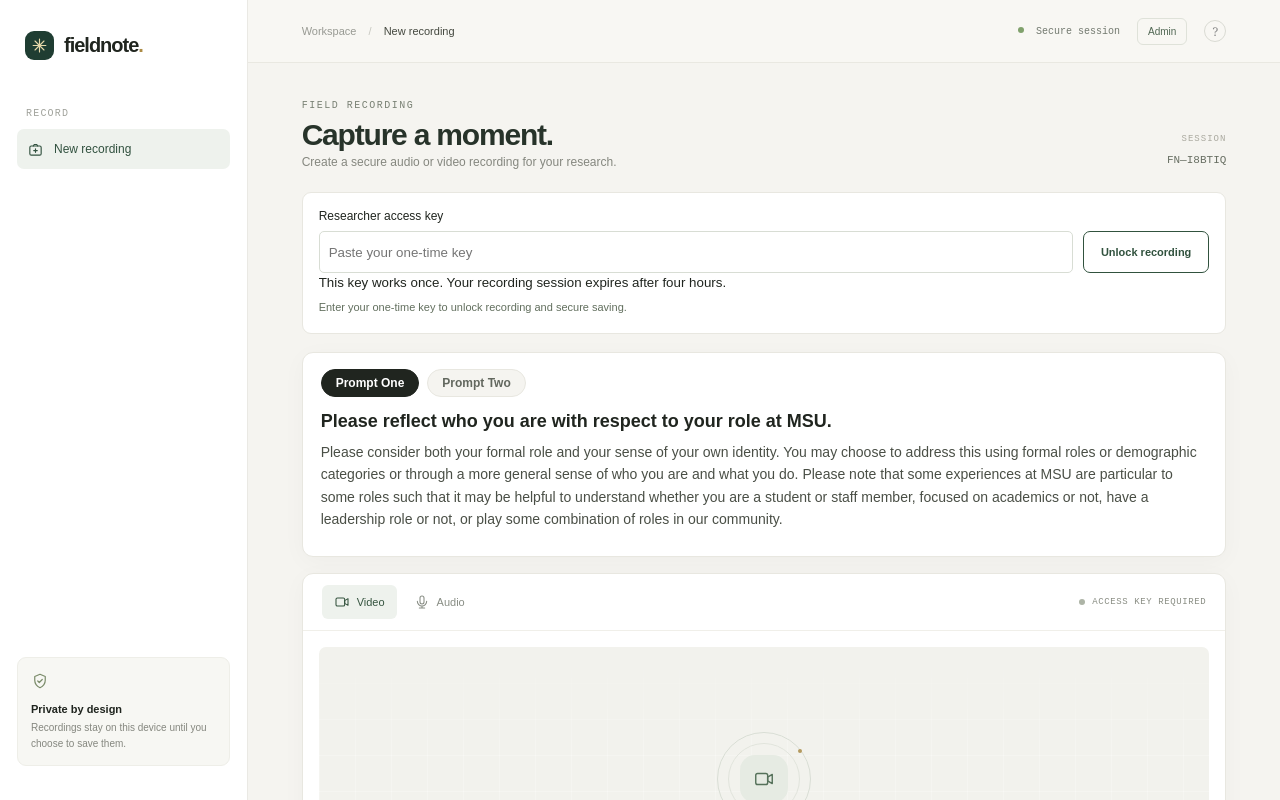
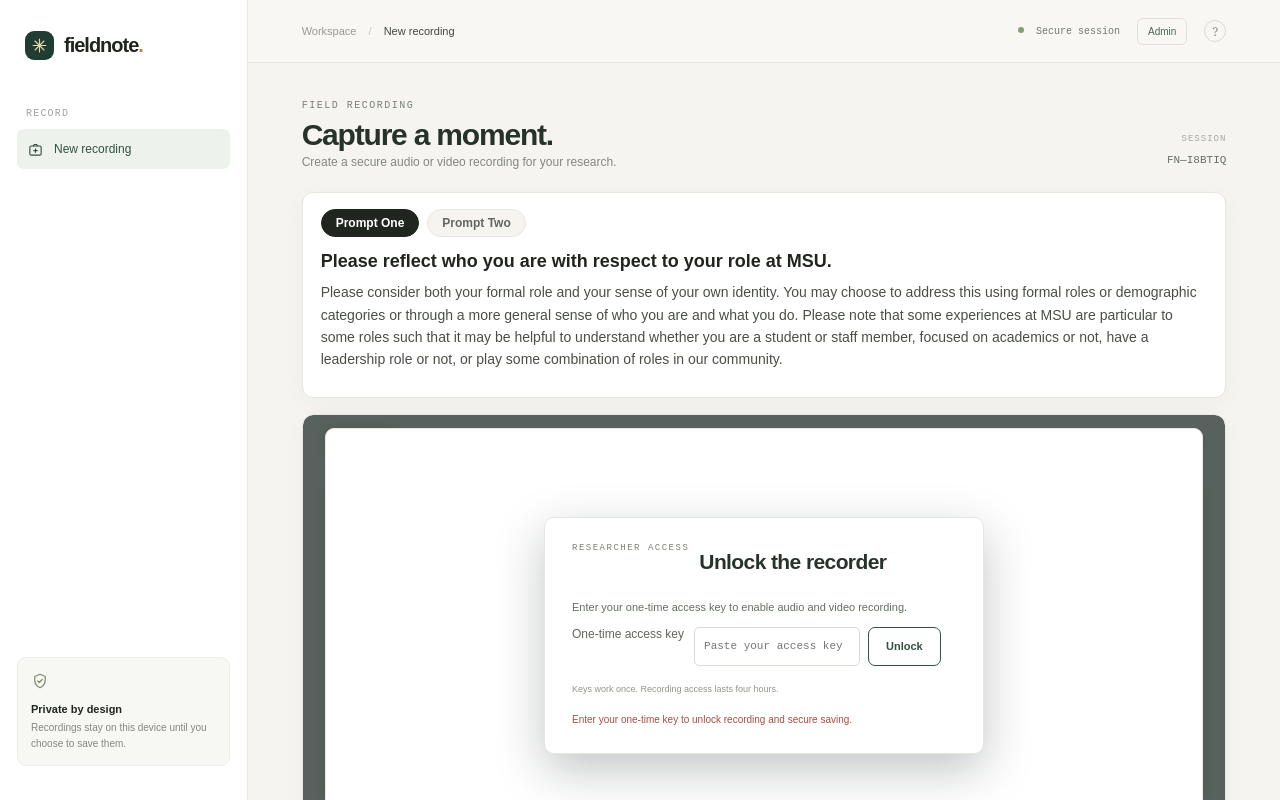
Before and after one commit to ManavSainani/web-dev-activity, a Next.js app: page / in a window 1280 px wide. Shown: the top 800 px of the page. Built offline with nearby package versions, Linux system fonts and the light colour scheme.

Commit message:
feat - connected to recordings database to save recordings

```diff
--- a/app/access-key.jsx
+++ b/app/access-key.jsx
@@ -40,11 +40,21 @@ export default function AccessKey() {
     } catch (error) { setMessage(error.message || 'Could not verify access. Please retry.'); }
     finally { setBusy(false); }
   }
-  if (active) return <p className="access-status" role="status">One-time key accepted. Recording is unlocked for this session.</p>;
-  return <form className="access-form" onSubmit={verify}>
-    <label htmlFor="accessKey">Researcher access key</label>
-    <div><input id="accessKey" type="password" autoComplete="off" inputMode="text" maxLength={64} minLength={64} pattern="[a-fA-F0-9]{64}" aria-describedby="accessKeyHelp" required value={key} onChange={(event) => setKey(event.target.value)} disabled={busy} placeholder="Paste your one-time key" /><button className="save-button" disabled={busy}>{busy ? 'Verifying...' : 'Unlock recording'}</button></div>
-    <small id="accessKeyHelp">This key works once. Your recording session expires after four hours.</small>
-    <p role="status">{message}</p>
-  </form>;
+  if (active) return null;
+  return <div className="access-overlay" role="dialog" aria-modal="true" aria-labelledby="accessKeyTitle">
+    <form className="access-form" onSubmit={verify}>
+      <div className="access-form-card">
+        <div className="eyebrow">RESEARCHER ACCESS</div>
+        <h2 id="accessKeyTitle">Unlock the recorder</h2>
+        <p className="access-intro">Enter your one-time access key to enable audio and video recording.</p>
+        <label htmlFor="accessKey">One-time access key</label>
+        <div className="access-input-row">
+          <input id="accessKey" type="password" autoComplete="off" inputMode="text" maxLength={64} minLength={64} pattern="[a-fA-F0-9]{64}" aria-describedby="accessKeyHelp" required value={key} onChange={(event) => setKey(event.target.value)} disabled={busy} placeholder="Paste your access key" />
+          <button className="save-button" disabled={busy}>{busy ? 'Checking...' : 'Unlock'}</button>
+        </div>
+        <small id="accessKeyHelp">Keys work once. Recording access lasts four hours.</small>
+        <p className="access-message" role="status">{message}</p>
+      </div>
+    </form>
+  </div>;
 }
--- a/app/admin/page.jsx
+++ b/app/admin/page.jsx
@@ -46,6 +46,7 @@ export default function AdminPage() {
   return (
     <main className={styles.page}>
       <a className={styles.brand} href="/">fieldnote<span>.</span></a>
+      <a className={styles.backLink} href="/">← Back to recordings</a>
       <section className={styles.card}>
         <div className="eyebrow">ADMINISTRATION</div>
         <h1>Create an access key.</h1>
--- a/app/page.jsx
+++ b/app/page.jsx
@@ -75,12 +75,12 @@ export default function Home() {
             <header className="topbar"><div className="breadcrumb">Workspace <span>/</span> <strong>New recording</strong></div><div className="top-actions"><span className="secure"><i></i> Secure session</span><a className="admin-link" href="/admin">Admin</a><button className="help-button" aria-label="Help">?</button></div></header>
             <div className="content">
               <div className="page-heading"><div><div className="eyebrow">FIELD RECORDING</div><h1>Capture a moment.</h1><p className="subtitle">Create a secure audio or video recording for your research.</p></div><div className="session-id"><span>SESSION</span><strong id="sessionId">FN—000000</strong></div></div>
-              <AccessKey />
               <PromptPanel />
               <section className="recorder-card" aria-label="Recording controls">
                 <div className="recorder-top"><div className="recorder-tabs" role="group" aria-label="Recording type"><button className="mode-button selected" data-mode="video" aria-pressed="true"><svg viewBox="0 0 24 24" aria-hidden="true"><rect x="3" y="6" width="13" height="12" rx="2"/><path d="m16 10 5-3v10l-5-3z"/></svg><span>Video</span></button><button className="mode-button" data-mode="audio" aria-pressed="false"><svg viewBox="0 0 24 24" aria-hidden="true"><rect x="9" y="3" width="6" height="12" rx="3"/><path d="M5 11a7 7 0 0 0 14 0m-7 7v3m-4 0h8"/></svg><span>Audio</span></button></div><div className="ready-indicator" id="status"><i></i><span>READY TO RECORD</span></div></div>
                 <div className="stage" id="stage"><video id="livePreview" autoPlay muted playsInline hidden></video><div className="stage-placeholder" id="stagePlaceholder"><div className="stage-art"><span className="art-ring ring-one"></span><span className="art-ring ring-two"></span><span className="art-core"><svg id="stageIcon" viewBox="0 0 24 24" aria-hidden="true"><rect x="3" y="6" width="13" height="12" rx="2"/><path d="m16 10 5-3v10l-5-3z"/></svg></span><span className="art-spark spark-a"></span><span className="art-spark spark-b"></span></div><strong id="stageTitle">Your camera is ready</strong><p id="stageDescription">Choose a recording type, then press record when you’re set.</p></div><div className="recording-overlay" id="recordingOverlay" hidden><span className="live-dot"></span><span>RECORDING</span><time id="timer">00:00</time></div><div className="stage-corner">FIELDNOTE&nbsp; / &nbsp;RECORDER 01</div></div>
                 <div className="recorder-controls"><button className="record-button" id="recordButton"><span className="record-button-inner" id="recordGlyph"></span><span id="recordLabel">Start recording</span></button><button className="save-button" id="saveButton" hidden>Save video</button></div>
+                <AccessKey />
               </section>
               <div className="below-grid"><section className="details-card"><div className="section-title"><div><span className="step-number">01</span><h2>Session details</h2></div><span className="optional">OPTIONAL</span></div><label htmlFor="caseTitle">Recording title</label><div className="input-wrap"><input id="caseTitle" type="text" maxLength="80" placeholder="e.g. Community safety interview" /><span className="input-icon"><svg viewBox="0 0 24 24" aria-hidden="true"><path d="M4 7h16M4 12h10M4 17h13"/></svg></span></div><div className="field-hint">Add a title to help identify this recording later.</div></section><section className="checklist-card"><div className="section-title"><div><span className="step-number">02</span><h2>Before you begin</h2></div></div><ul><li><span className="checkmark">✓</span><span>Find a quiet, well-lit space</span></li><li><span className="checkmark">✓</span><span>Confirm you have consent to record</span></li><li><span className="checkmark">✓</span><span>Keep this tab open while recording</span></li></ul></section></div>
               <footer className="page-footer"><p>This website was made for Michigan State University's TRUSST Lab program. Made by Group 1 of University of Tampa's CSC 350 Class on November 3, 2026</p></footer>
```
Also changed, not shown: app/admin/admin.module.css (+1 -1 lines), app/globals.css.
